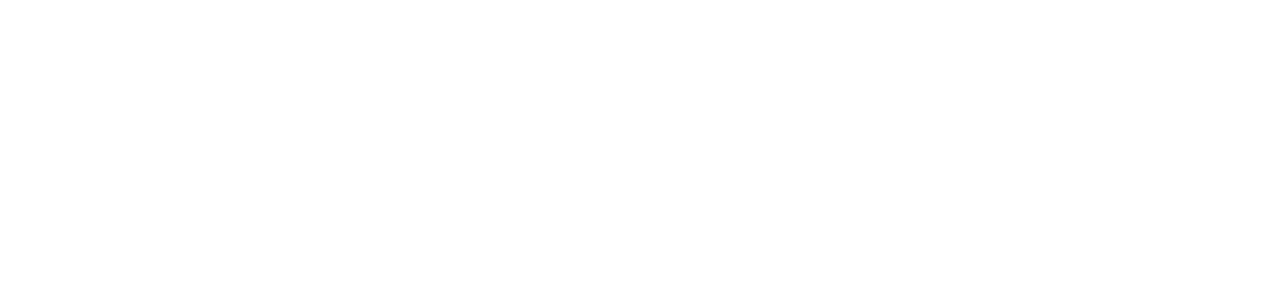
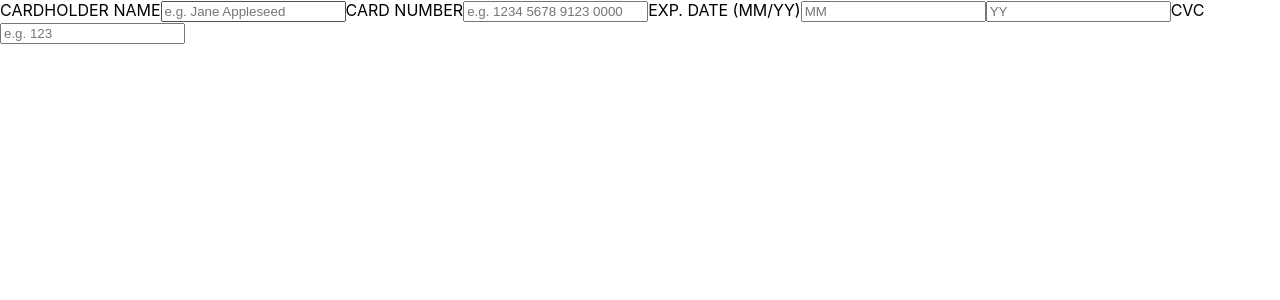
Before and after one commit to ShayneJG/Interactive-card-details-form-React, a React (Create React App) app in the folder my-app/: page / in a window 1280 px wide. Shown: the top 300 px of the page. Built offline with nearby package versions, Linux system fonts and the light colour scheme.

Commit message:
deleted default css / built form component

```diff
--- a/my-app/src/App.css
+++ b/my-app/src/App.css
@@ -1,38 +1,8 @@
-.App {
-  text-align: center;
+.sr-only {
+  position: absolute;
+  left: -10000px;
+  top: auto;
+  width: 1px;
+  height: 1px;
+  overflow: hidden;
 }
-
-.App-logo {
-  height: 40vmin;
-  pointer-events: none;
-}
-
-@media (prefers-reduced-motion: no-preference) {
-  .App-logo {
-    animation: App-logo-spin infinite 20s linear;
-  }
-}
-
-.App-header {
-  background-color: #282c34;
-  min-height: 100vh;
-  display: flex;
-  flex-direction: column;
-  align-items: center;
-  justify-content: center;
-  font-size: calc(10px + 2vmin);
-  color: white;
-}
-
-.App-link {
-  color: #61dafb;
-}
-
-@keyframes App-logo-spin {
-  from {
-    transform: rotate(0deg);
-  }
-  to {
-    transform: rotate(360deg);
-  }
-}
--- a/my-app/src/App.js
+++ b/my-app/src/App.js
@@ -1,11 +1,67 @@
 import "./App.css";
+import { useState } from "react";
+//top level component
 
 function App() {
-  return <div></div>;
+  const template = {
+    name: "",
+    number: 0,
+    date: {
+      month: 0,
+      year: 0,
+    },
+    cvc: 0,
+  };
+  const [details, setDetails] = useState(template);
+  const [complete, setComplete] = useState(false);
+
+  const formSubmit = () => {
+    setComplete(true);
+  };
+  return (
+    <div>
+      <div className="cardContainer">
+        <Card side="front" details={details} setDetails={setDetails} />
+        <Card side="back" details={details} setDetails={setDetails} />
+      </div>
+      <div>
+        <Form details={details} setDetails={setDetails} />
+      </div>
+    </div>
+  );
 }
 
 //main form.
-function Form() {}
+function Form() {
+  return (
+    <div className="form">
+      <form>
+        <label for="name">CARDHOLDER NAME</label>
+        <input
+          id="name"
+          name="name"
+          placeholder="e.g. Jane Appleseed"
+          type="text"
+        />
+        <label for="number">CARD NUMBER</label>
+        <input
+          id="number"
+          name="number"
+          placeholder="e.g. 1234 5678 9123 0000"
+          type="text"
+        />
+        <label for="month">EXP. DATE (MM/YY)</label>
+        <input id="month" name="month" placeholder="MM" type="text" />
+        <label for="year" className="sr-only">
+          year
+        </label>
+        <input id="year" name="year" placeholder="YY" type="text" />
+        <label for="cvc">CVC</label>
+        <input id="cvc" name="cvc" placeholder="e.g. 123" />
+      </form>
+    </div>
+  );
+}
 
 //component for the cards. Will show back or front based on what side prop is passed.
 function Card({ side }) {
@@ -13,6 +69,6 @@ function Card({ side }) {
 }
 
 //successful submission component
-function Submit() {}
+function ThankYou() {}
 
 export default App;
```
